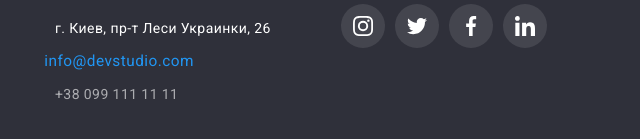
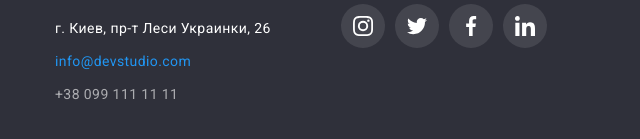
Before and after one commit to IhorRykun/goit-markup-hw-05, a plain HTML site: page index.html in a window 1280 px wide. In both pictures the pointer is over the link 123 px from the left and 2831 px from the top of the page. Shown: the part 2771-2910 px from the top of the page, 0-640 px from the left. Drawn offline with nearby package versions, Linux system fonts and the light colour scheme.

Commit message:
відкоригували футер

```diff
--- a/css/styles.css
+++ b/css/styles.css
@@ -789,8 +789,9 @@ ul {
   margin-left: 70px;
 }
 
+
 .footer-contact:focus,
-.footer-animation:hover {
+.footer-contact:hover {
   transition: 250ms cubic-bezier(0.4, 0, 0.2, 1);
   transform: scale(1.1);
 }
```
